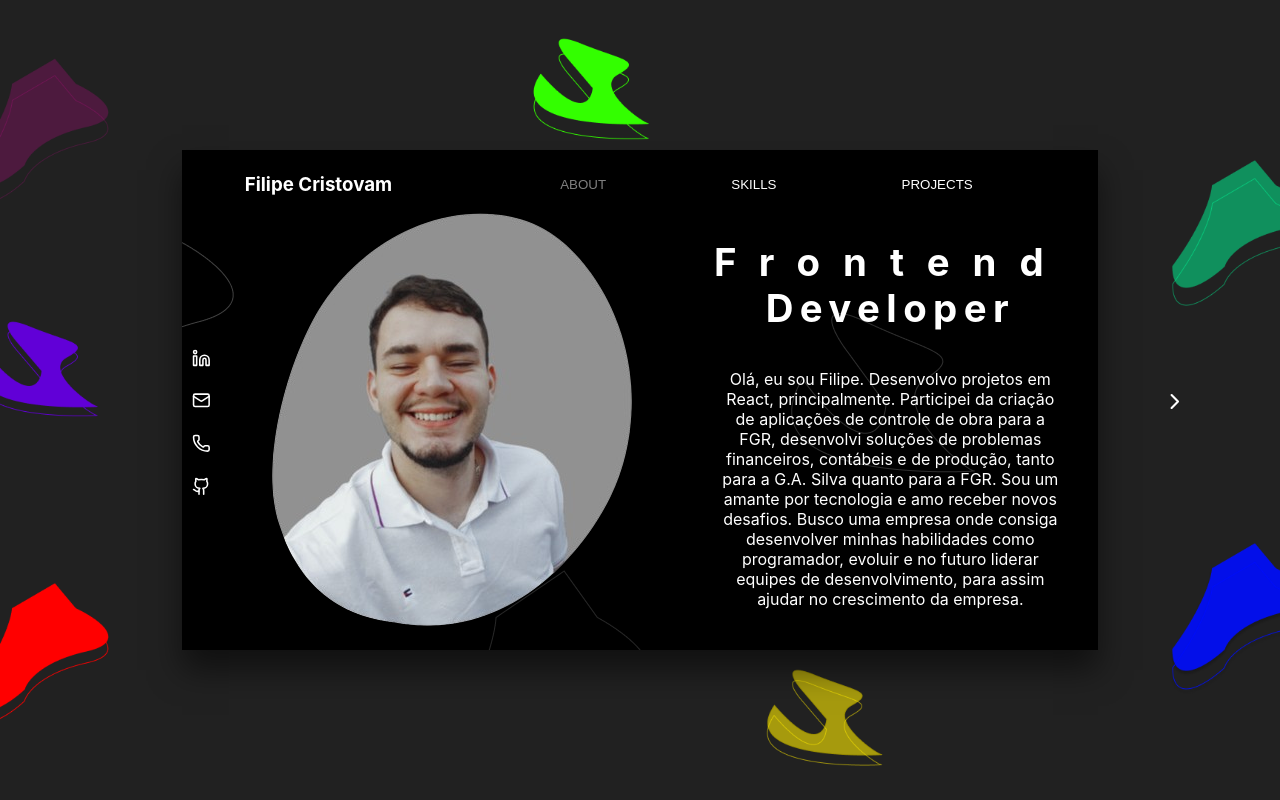
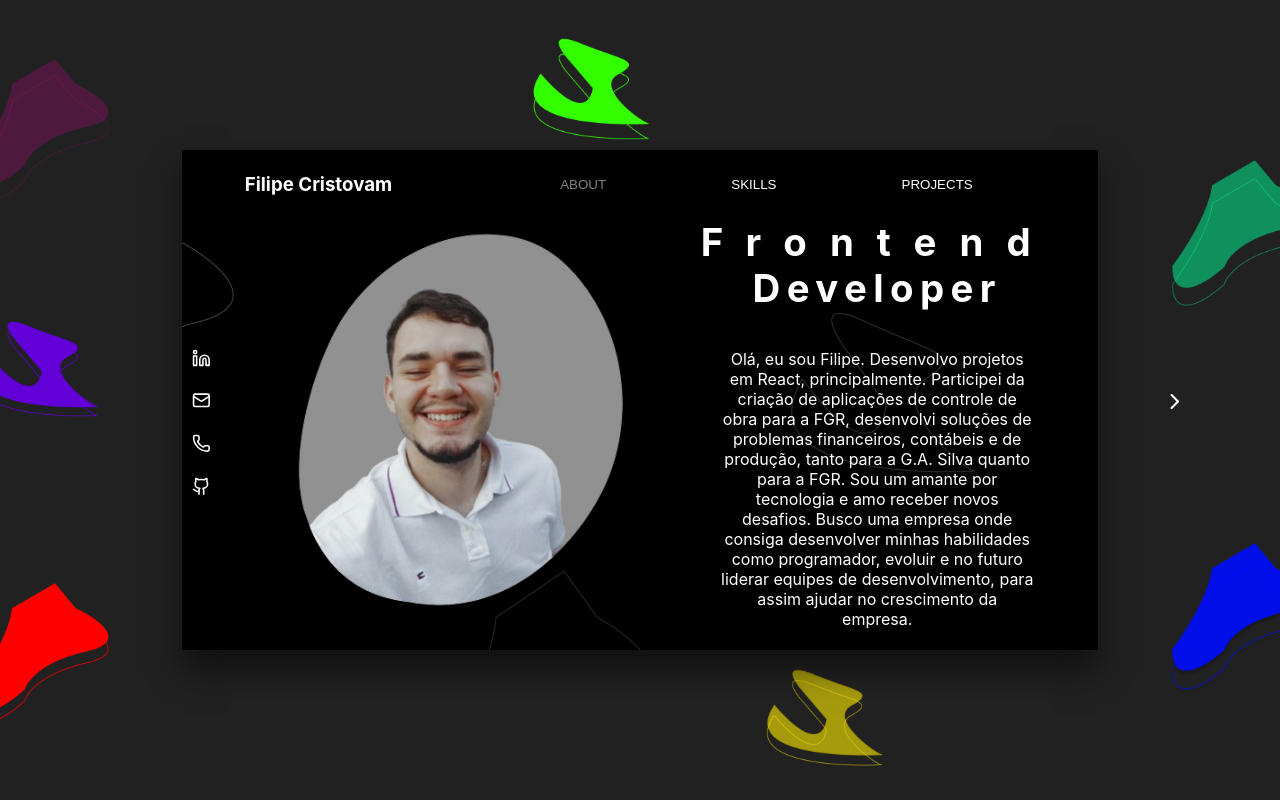
Before and after one commit to FilipeDev-PT/Portfolio, a React (Vite) app: page /about in a window 1280 px wide. Built offline with nearby package versions, Linux system fonts and the light colour scheme.

Commit message:
asjusting size div about

```diff
--- a/src/components/layout/layout.jsx
+++ b/src/components/layout/layout.jsx
@@ -24,7 +24,7 @@ export default function Layout({ children }) {
   const navigate = useNavigate();
 
   const [pagina, setPagina] = useState(
-    url.split("/").pop() == "Portfolio"
+    url.split("/").pop() == ""
       ? 1
       : parseInt(urlPages.indexOf(url.split("/").pop()))
   );
--- a/src/pages/about/about.module.css
+++ b/src/pages/about/about.module.css
@@ -2,13 +2,13 @@
   display: flex;
   justify-content: space-around;
   align-items: center;
-  width: 100%;
+  width: 90%;
   height: 100%;
 }
 
 .imgAbout {
   display: flex;
-  width: 100%;
+  width: 90%;
 }
 
 .divContentTitle {
```
